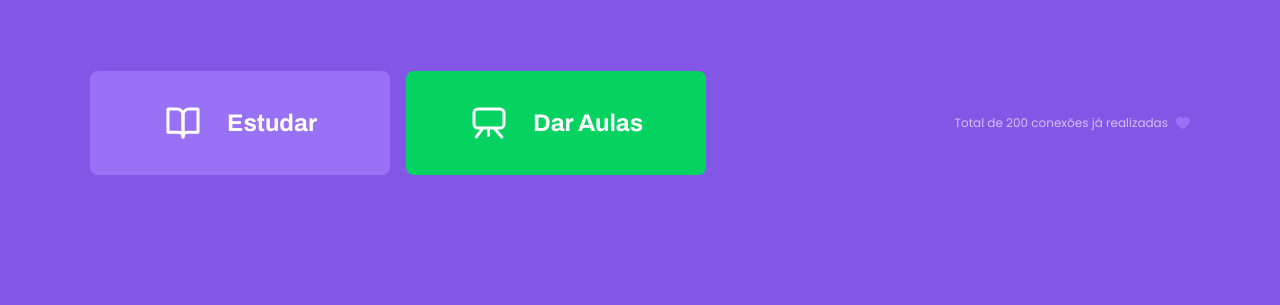
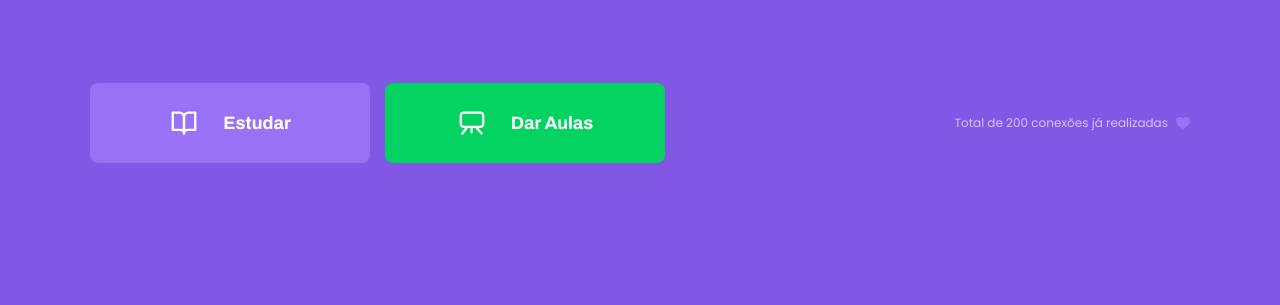
Before and after one commit to DiegoSilvadv/NLW---2, a plain HTML site: page index.html in a window 1280 px wide. Shown: the part 495-800 px from the top of the page. Drawn offline with Linux system fonts and the light colour scheme.

Commit message:
Update page-landing.css

```diff
--- a/styles/partials/page-landing.css
+++ b/styles/partials/page-landing.css
@@ -35,12 +35,12 @@
 
 
 .buttons-container a {
-    width: 30rem;
-    height: 10.4rem;
+    width: 28rem;
+    height: 8rem;
     border-radius: 0.8rem;
-    margin-right: 1.6rem;
+    margin-right: 1.5rem;
 
-    font: 700 2.4rem Archivo;
+    font: 700 1.8rem Archivo;
     /* alinhamento ao centro */
     display: flex;
     align-items: center;
@@ -51,7 +51,7 @@
     color: var(--color-button-text);
 }
 .buttons-container a img{
-    width: 4rem;
+    width: 3rem;
     margin-right: 2.4rem;
 }
 .buttons-container a.study{
```
